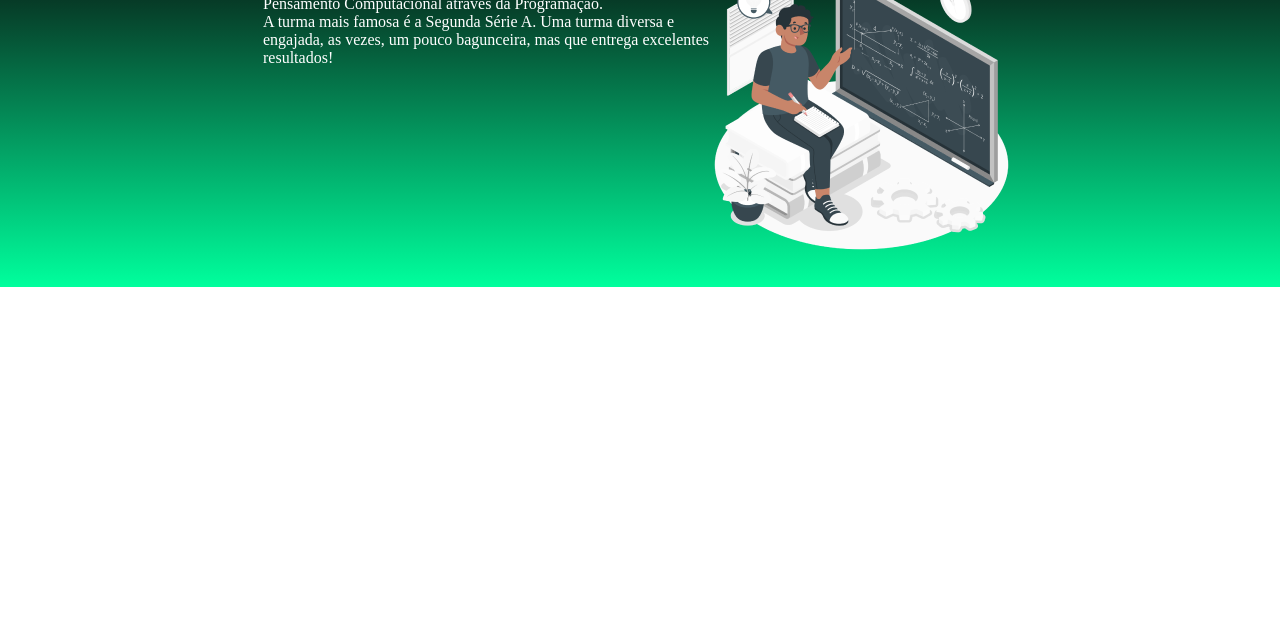
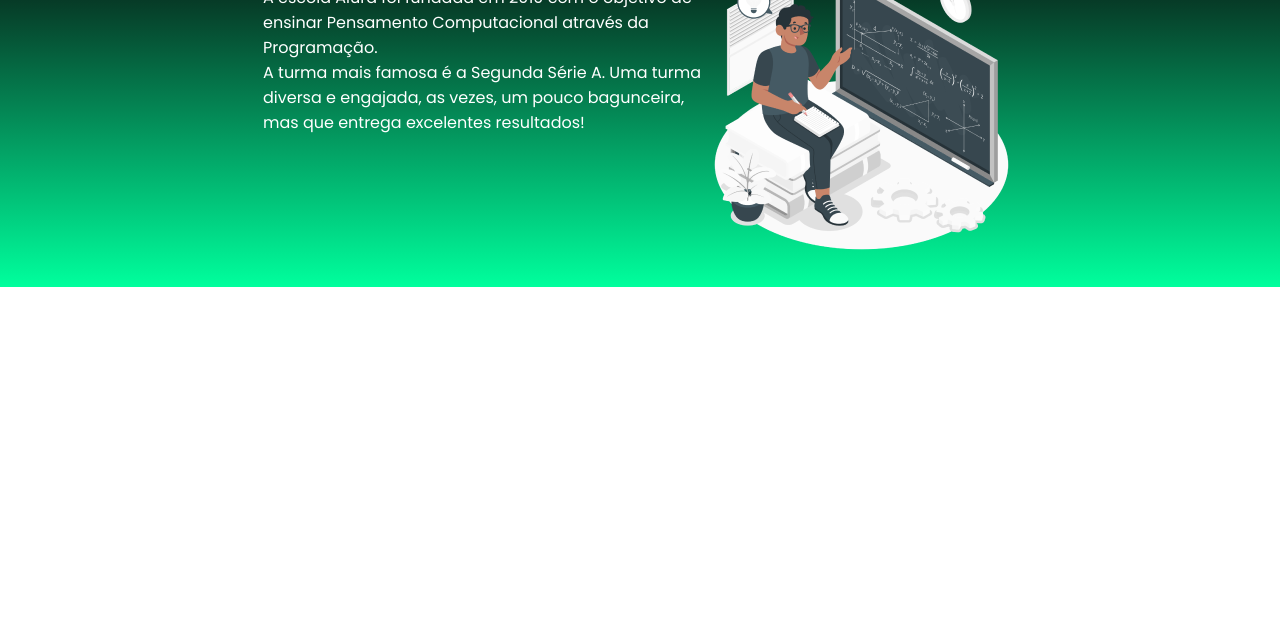
Before and after one commit to NathanRibeirodaSilvaaa/escola-teste, a plain HTML site: page index.html in a window 1280 px wide. Shown: the part 181-800 px from the top of the page. Drawn offline with Linux system fonts and the light colour scheme.

Commit message:
CABEÇALHO

```diff
--- a/index.html
+++ b/index.html
@@ -27,3 +27,8 @@
 <img src="./Formula-amico 1.png"> <img class="Escola-imagem" {width: 25%; }>
 </section>
  </header>
+ <link rel="stylesheet" href="style.css">
+ <link rel="preconnect" href="https://fonts.googleapis.com">
+<link rel="preconnect" href="https://fonts.gstatic.com" crossorigin>
+<link href="https://fonts.googleapis.com/css2?family=Poppins:wght@400;700&display=swap" rel="stylesheet">
+</head>
--- a/style.css
+++ b/style.css
@@ -24,3 +24,4 @@ padding: 24px 0;}
 
 .escola-conteudo{ width: 35%;}
 .escola-titulo {padding: 24px 0;}
+body{font-family: 'Poppins',sans-serif;}
```
